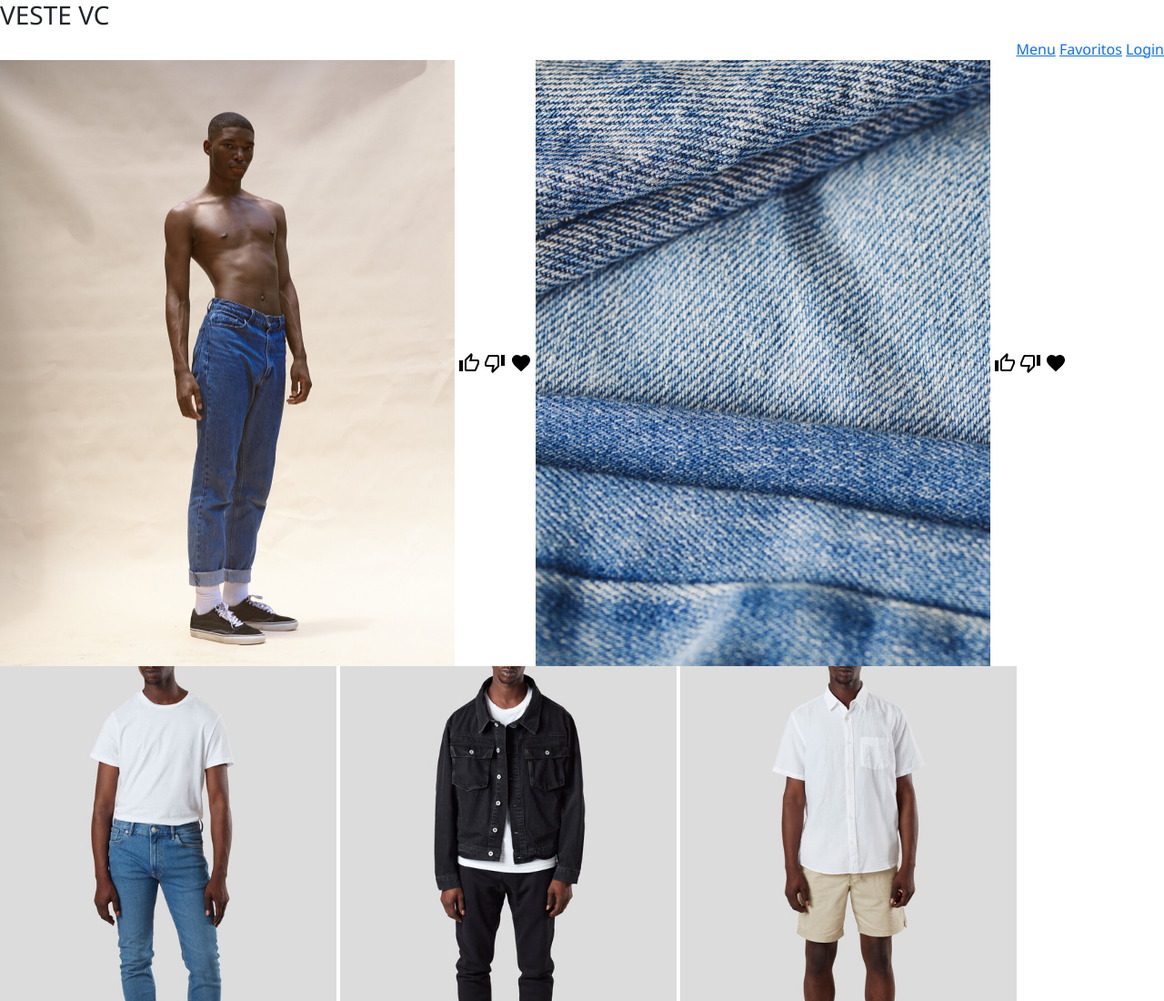
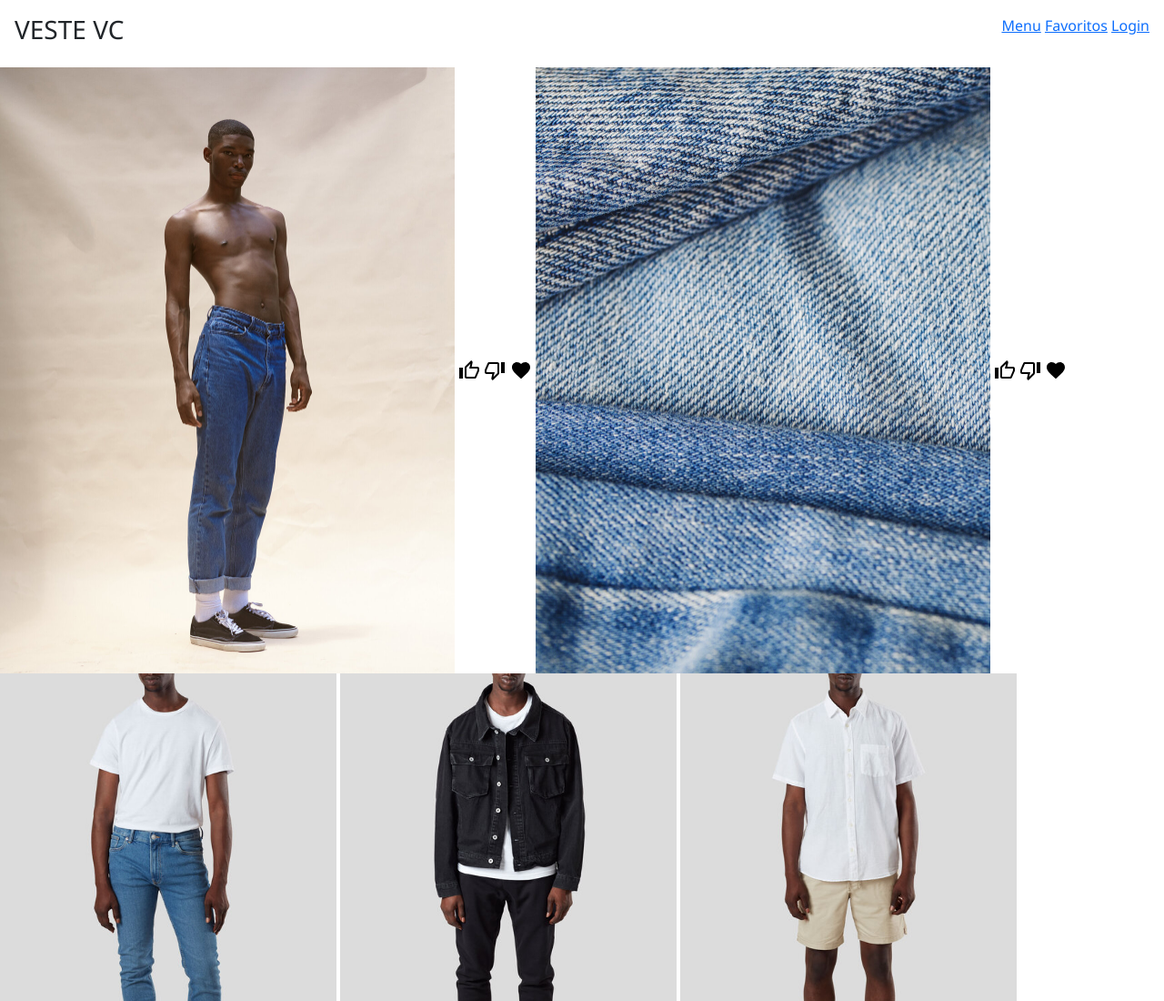
Before and after one commit to guiorozimbo/SAEP, a plain HTML site: page index.html in a window 1280 px wide. Shown: the top 1100 px of the page at 91% size. Drawn offline with Linux system fonts and the light colour scheme.

Commit message:
Commit modify

```diff
--- a/css/style.css
+++ b/css/style.css
@@ -5,12 +5,19 @@
   font-family: 'Segoe UI','Segoe UI', Tahoma, Geneva, Verdana, sans-serif;
 }
 .header{
-  margin: auto;
- text-align:right;
+ text-align:center;
+ display:flex;
+ align-content: space-around;
+  padding: 1rem;
+  align-content: center;
+ justify-content:space-between;
+
 }
-h3{
-  margin: auto;
-  text-align: left;
+.nav::after{
+  font-size: 1.1rem;
+  word-spacing: 5px ;
+  text-decoration: none;
+ position:relative;
 }
 /*.images-section{
 
--- a/index.html
+++ b/index.html
@@ -9,13 +9,15 @@
   <link rel="stylesheet" href="/css/bootstrap.css">
 </head>
 <body>
-  <header>
-    <div class="header">
-      <h3>VESTE VC</h3>
-      <a href="#">Menu</a>
-      <a href="#">Favoritos</a>
-      <a href="#">Login</a>
-    </div>
+  <header class="header">
+    <h3>VESTE VC</h3>
+    <nav class="nav">
+      <ul class="ul">
+        <a href="#Menu">Menu</a>
+        <a href="#Favoritos">Favoritos</a>
+        <a href="#Login">Login</a>
+      </ul>
+    </nav>
   </header>
 
   <section>
```
